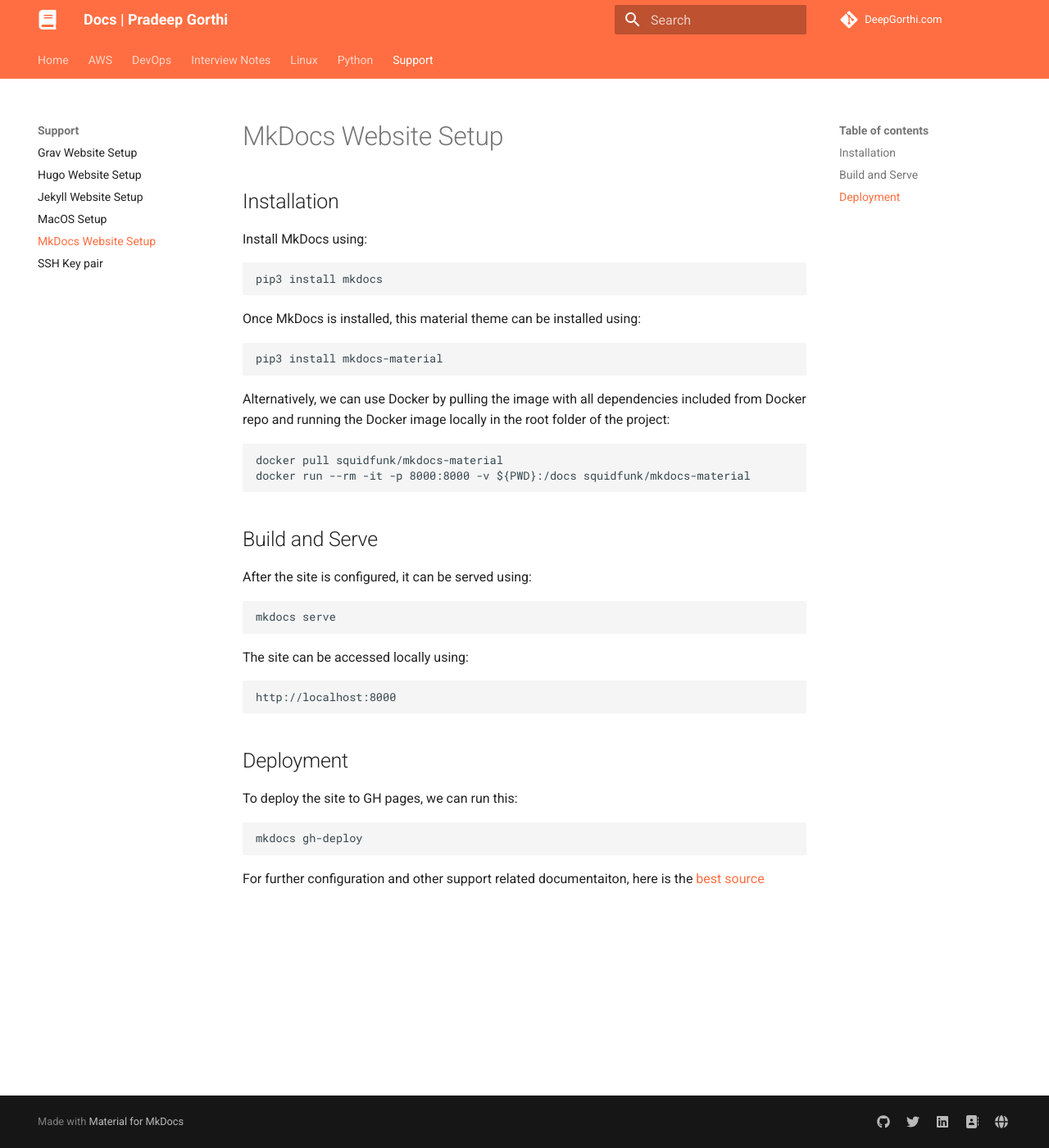
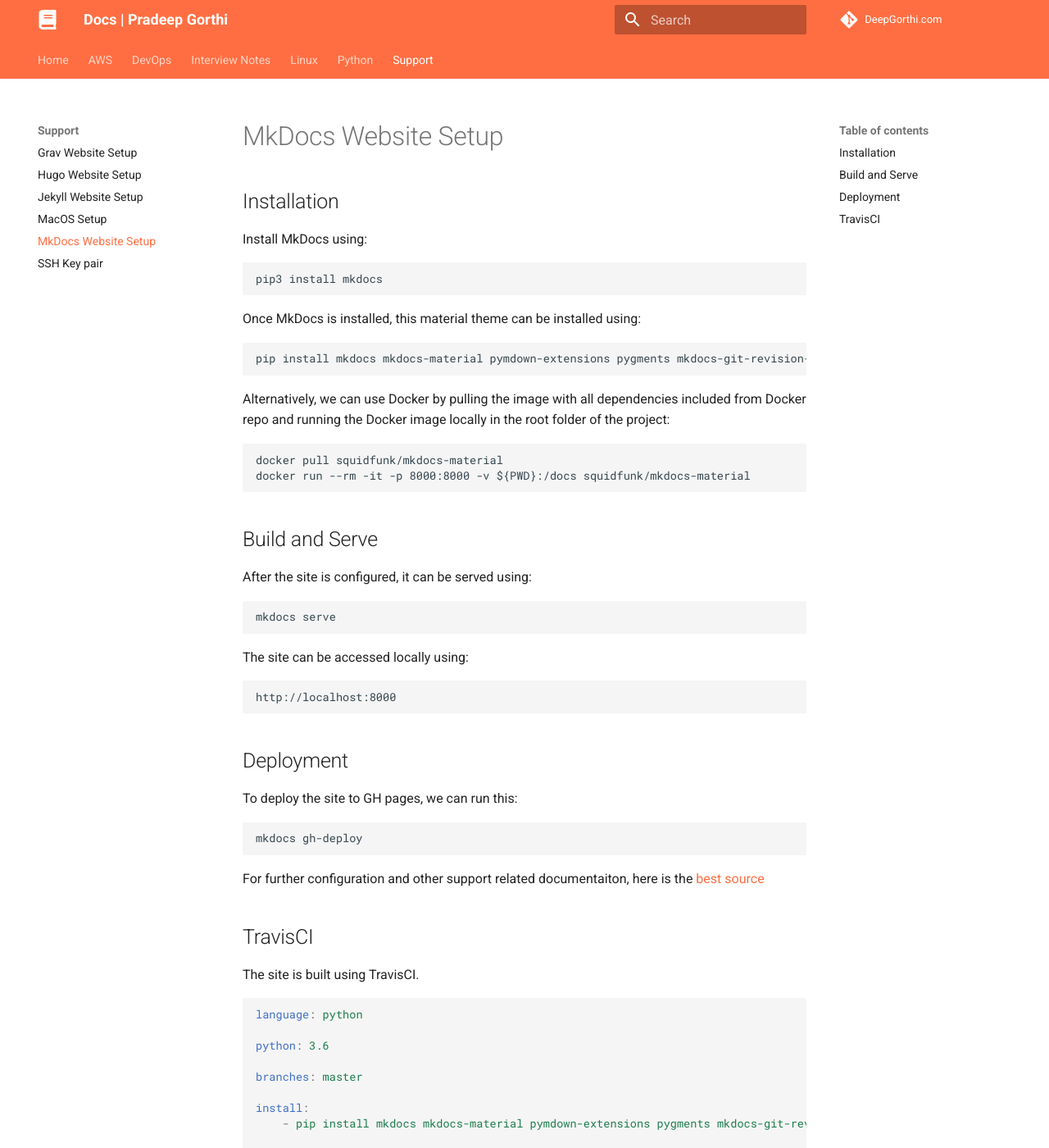
Before and after one commit to deepgorthi/dg-notes, an MkDocs documentation site: the page built from docs/Support/mkdocs-website.md, in a window 1280 px wide and 1400 px high. Shown: the whole window at 82% size. Built offline with MkDocs 1.6.1 and Material for MkDocs 9.7.7, drawn with Linux system fonts in a browser that asks for light colours; some of the changed text lies outside the part shown.

Commit message:
Update mkdocs-website.md

````diff
--- a/docs/Support/mkdocs-website.md
+++ b/docs/Support/mkdocs-website.md
@@ -8,7 +8,7 @@
 
 Once MkDocs is installed, this material theme can be installed using:
 
-    pip3 install mkdocs-material
+    pip install mkdocs mkdocs-material pymdown-extensions pygments mkdocs-git-revision-date-localized-plugin mkdocs-minify-plugin
 
 Alternatively, we can use Docker by pulling the image with all dependencies included from Docker repo and running the Docker image locally in the root folder of the project:
 
@@ -31,3 +31,32 @@
     mkdocs gh-deploy
 
 For further configuration and other support related documentaiton, here is the [best source](https://squidfunk.github.io/mkdocs-material/getting-started/)
+
+
+## TravisCI
+
+The site is built using TravisCI.
+
+```YAML
+language: python
+
+python: 3.6
+
+branches: master
+
+install:
+    - pip install mkdocs mkdocs-material pymdown-extensions pygments mkdocs-git-revision-date-localized-plugin mkdocs-minify-plugin  # Install the required dependencies
+
+script: true
+
+before_deploy:
+    - mkdocs build --verbose --clean --strict
+
+deploy:
+    provider: pages
+    skip_cleanup: true
+    github_token: $github_token
+    local_dir: site
+    on:
+        branch: master
+```
````
